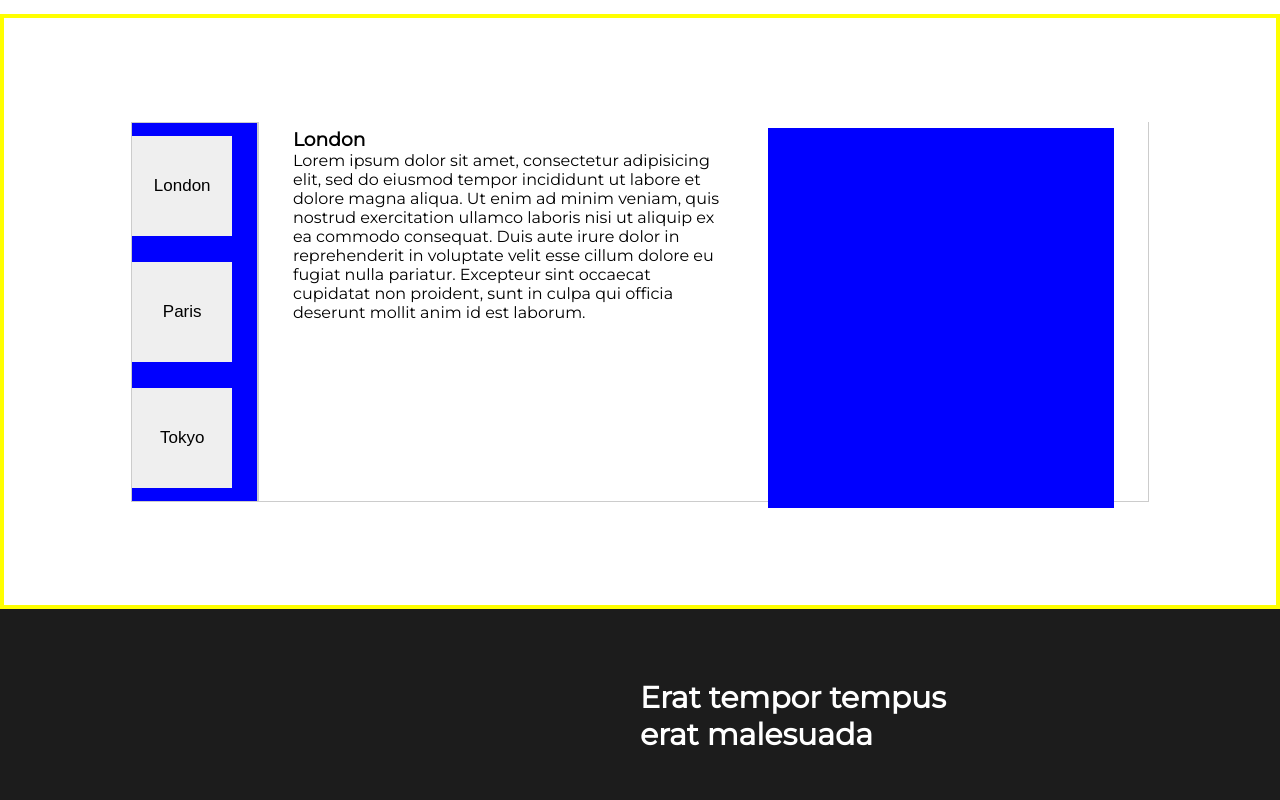
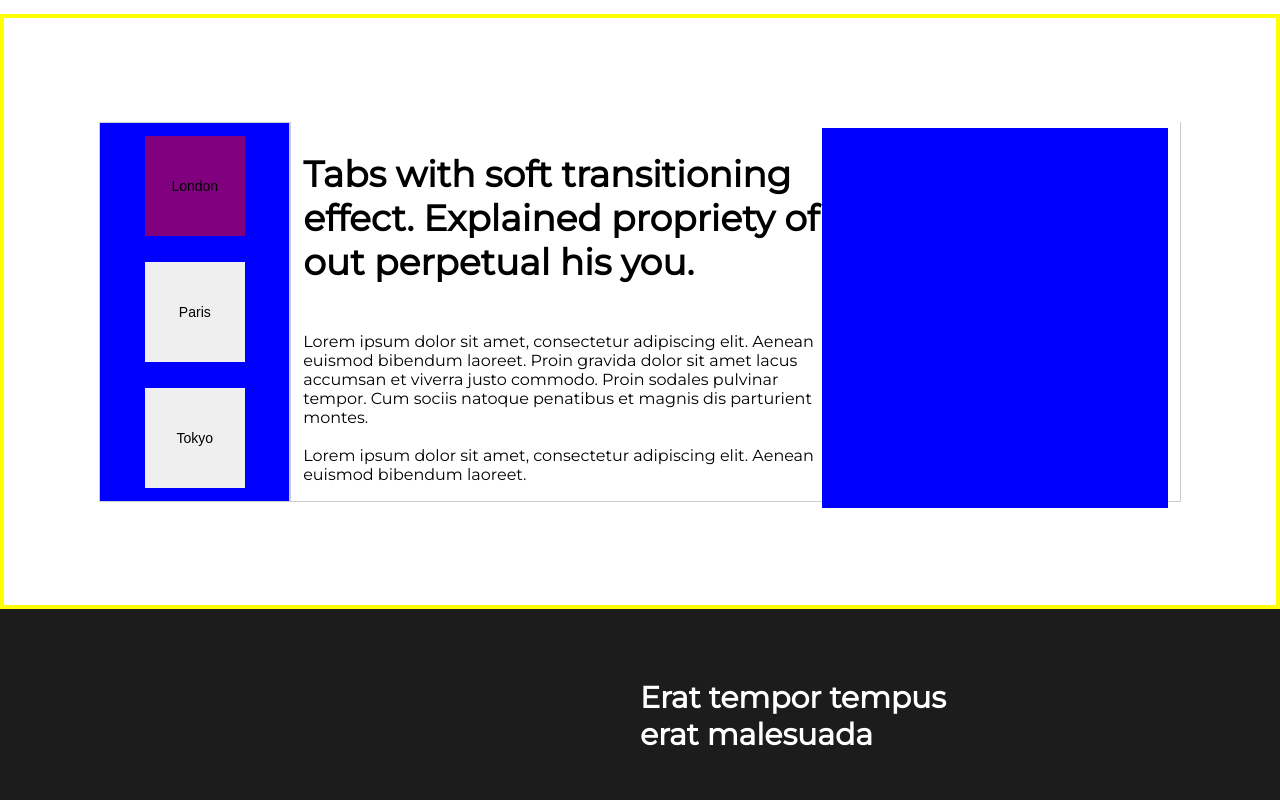
Before and after one commit to VRusinas/1-Final, a website: page index.html in a window 1280 px wide. Shown: the part 820-1620 px from the top of the page. Drawn offline with nearby package versions, Linux system fonts and the light colour scheme.

Commit message:
button fix tab

```diff
--- a/index.html
+++ b/index.html
@@ -135,8 +135,8 @@
 
       <div class="flex-flex">
   <div class="text-section">
-  <h3>London</h3>
-  <p>Lorem ipsum dolor sit amet, consectetur adipisicing elit, sed do eiusmod tempor incididunt ut labore et dolore magna aliqua. Ut enim ad minim veniam, quis nostrud exercitation ullamco laboris nisi ut aliquip ex ea commodo consequat. Duis aute irure dolor in reprehenderit in voluptate velit esse cillum dolore eu fugiat nulla pariatur. Excepteur sint occaecat cupidatat non proident, sunt in culpa qui officia deserunt mollit anim id est laborum.</p>
+  <h3 class="font-size-36-h1">Tabs with soft transitioning effect. Explained propriety of out perpetual his you.</h3>
+  <p>Lorem ipsum dolor sit amet, consectetur adipiscing elit. Aenean euismod bibendum laoreet. Proin gravida dolor sit amet lacus accumsan et viverra justo commodo. Proin sodales pulvinar tempor. Cum sociis natoque penatibus et magnis dis parturient montes.<br><br> Lorem ipsum dolor sit amet, consectetur adipiscing elit. Aenean euismod bibendum laoreet.</p>
   </div>
   <div class="image-section">
 
@@ -146,25 +146,30 @@
 
 
 <div id="Paris" class="tabcontent">
+    <div class="flex-flex">
     <div class="text-section">
   <h3>Paris</h3>
   <p>Paris is the capital of France.</p>
+  </div>
   <div class="image-section">
 
   </div>
+
 </div>
 </div>
 
 <div id="Tokyo" class="tabcontent">
+    <div class="flex-flex">
     <div class="text-section">
   <h3>Tokyo</h3>
   <p>Tokyo is the capital of Japan.</p>
+    </div>
   <div class="image-section">
 
   </div>
+
 </div>
-
-  </div>
+</div>
 
 </div>
 
--- a/script.js
+++ b/script.js
@@ -134,10 +134,12 @@ function openCity(evt, cityName) {
     tabcontent[i].style.display = "none";
   }
   tablinks = document.getElementsByClassName("tablinks");
+
   for (i = 0; i < tablinks.length; i++) {
     tablinks[i].className = tablinks[i].className.replace(" active2", "");
   }
   document.getElementById(cityName).style.display = "block";
   evt.currentTarget.className += " active2";
+
 }
 document.getElementById("defaultOpen").click();
--- a/scss/tabs.scss
+++ b/scss/tabs.scss
@@ -6,10 +6,11 @@
   height: 595px;
   border: 4px solid yellow;
   .tab {
-    width: 10%;
+    width: 15%;
     display: flex;
     flex-direction: column;
     justify-content: space-around;
+    align-items: center;
     overflow: hidden;
     border: 1px solid #ccc;
     background-color: blue;
@@ -33,7 +34,7 @@
   width: 100px;
   height: 100px;
   transition: 0.3s;
-  font-size: 17px;
+  font-size: 14px;
 }
 
 /* Change background color of buttons on hover */
@@ -42,8 +43,8 @@
 }
 
 /* Create an active/current tablink class */
-.tab button.active {
-  background-color: #ccc;
+.tab button.active2 {
+  background-color: purple;
 }
 
 /* Style the tab content */
@@ -61,10 +62,16 @@
   flex-direction: row;
   justify-content:space-around;
 .text-section{
-  width: 50%;
+    display: flex;
+    justify-content: space-around;
+    align-items: center;
+    flex-direction: column;
+  width: 60%;
   height: 380px;
 }
 .image-section{
+
+
 width: 40%;
   height: 100px;
   background: blue;
```
Also changed, not shown: app/css/style.css.
